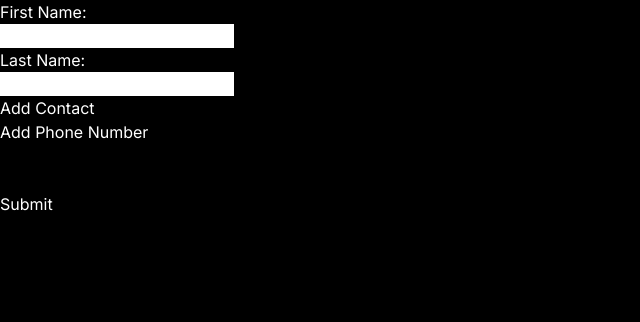
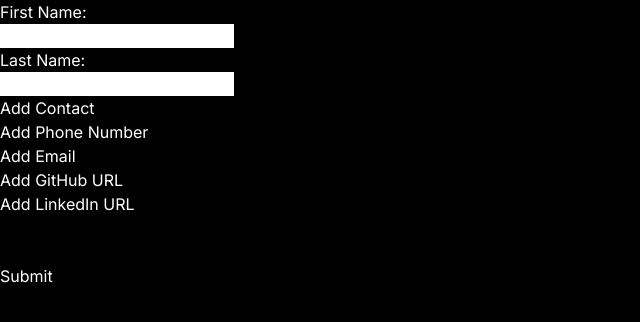
Before and after one commit to GoneSahlin/ResumeBuilder, a Next.js app in the folder app/resume-builder/: page /cv in a window 1280 px wide. Both pictures are taken after typing "Sample", "Sample" into the empty fields and a click on the button "Add Contact". Shown: the top 322 px of the page, without its empty margins (0-640 px from the left). Built offline with nearby package versions, Linux system fonts and the light colour scheme.

Commit message:
can add contacts

```diff
--- a/app/resume-builder/src/app/ui/contacts.tsx
+++ b/app/resume-builder/src/app/ui/contacts.tsx
@@ -2,23 +2,38 @@ import { Inputs } from "@/app/cv/page"
 import { useState } from "react";
 import { UseFormRegister } from "react-hook-form";
 
+
+const contactTypes: { [name: string]: {[item: string]: string}} = {
+  "phone": {addString: "Add Phone Number", labelString: "Phone Number:", inputType: "text"},
+  "email": {addString: "Add Email", labelString: "Email:", inputType: "email"},
+  "github": {addString: "Add GitHub URL", labelString: "GitHub URL:", inputType: "url"},
+  "linkedin": {addString: "Add LinkedIn URL", labelString: "LinkedIn URL:", inputType: "url"}
+}
+
 export function Contacts(register: UseFormRegister<Inputs>) {
-  const [contactTypes, setContactTypes] = useState<string[]>([]);
+  const [otherContactTypes, setOtherContactTypes] = useState<string[]>(Object.keys(contactTypes))
+  const [contactTypesUsed, setContactTypesUsed] = useState<string[]>([]);
   const [open, setOpen] = useState(false);
 
   const handleOpen = () => {
     setOpen(!open);
   }
 
-  function addContact() {
+  function addContact(name: string) {
     setOpen(!open);
-    setContactTypes([...contactTypes, "phone"]);
+    setContactTypesUsed([...contactTypesUsed, name]);
+
+    // remove item from otherContactTypes
+    const index = otherContactTypes.indexOf(name);
+    otherContactTypes.splice(index, 1);
+    setOtherContactTypes(otherContactTypes);
   }
 
-  function Contact() {
+  function Contact(name: string) {
+    const labelString = contactTypes[name].labelString;
     return (
       <div>
-        <label>Contact</label><br />
+        <label>{labelString}</label><br />
         <input {...register("phone")}></input>
       </div>
     )
@@ -26,12 +41,19 @@ export function Contacts(register: UseFormRegister<Inputs>) {
 
   return (
     <div>
-      {contactTypes.map(Contact)}
+      {contactTypesUsed.map(Contact)}
       <button onClick={handleOpen}>Add Contact</button>
       {open ? (
         <ul>
           <li>
-            <button onClick={addContact}>Add Phone Number</button>
+            {otherContactTypes.map((x) => {
+              const addString: string = contactTypes[x].addString;
+              return (
+                <div>
+                  <button onClick={() => addContact(x)}>{addString}</button><br />
+                </div>
+              );
+            })}
           </li>
         </ul>
       ) : null}
```
